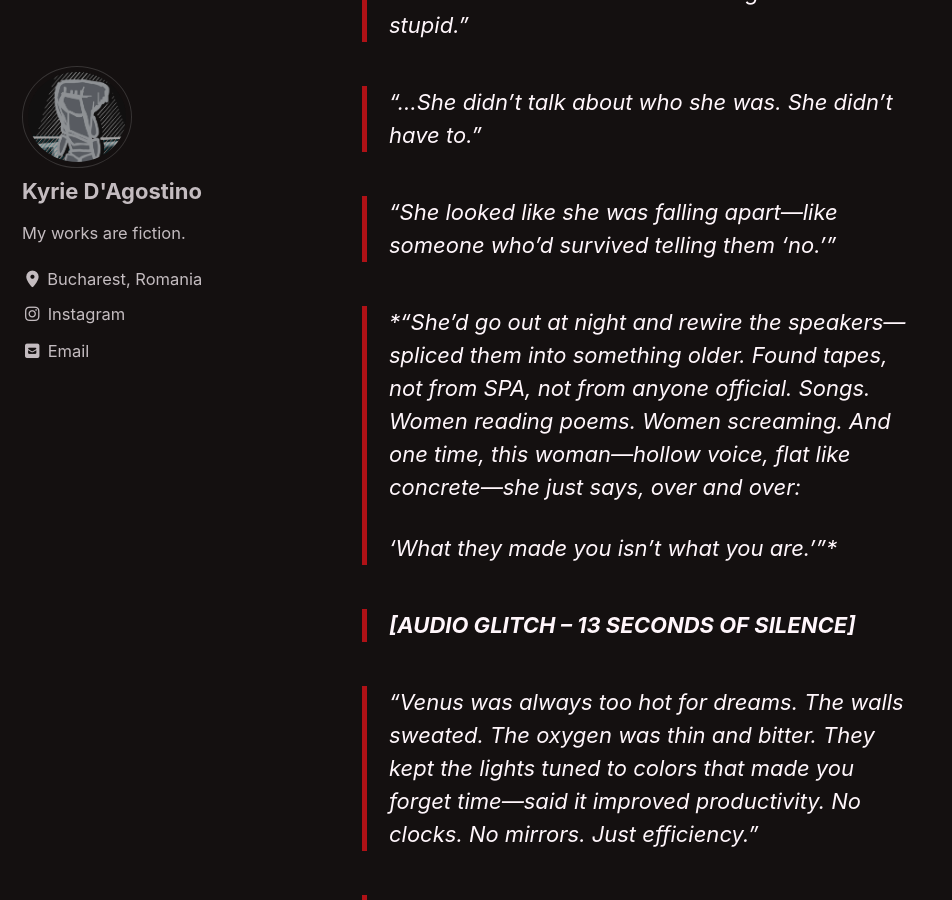
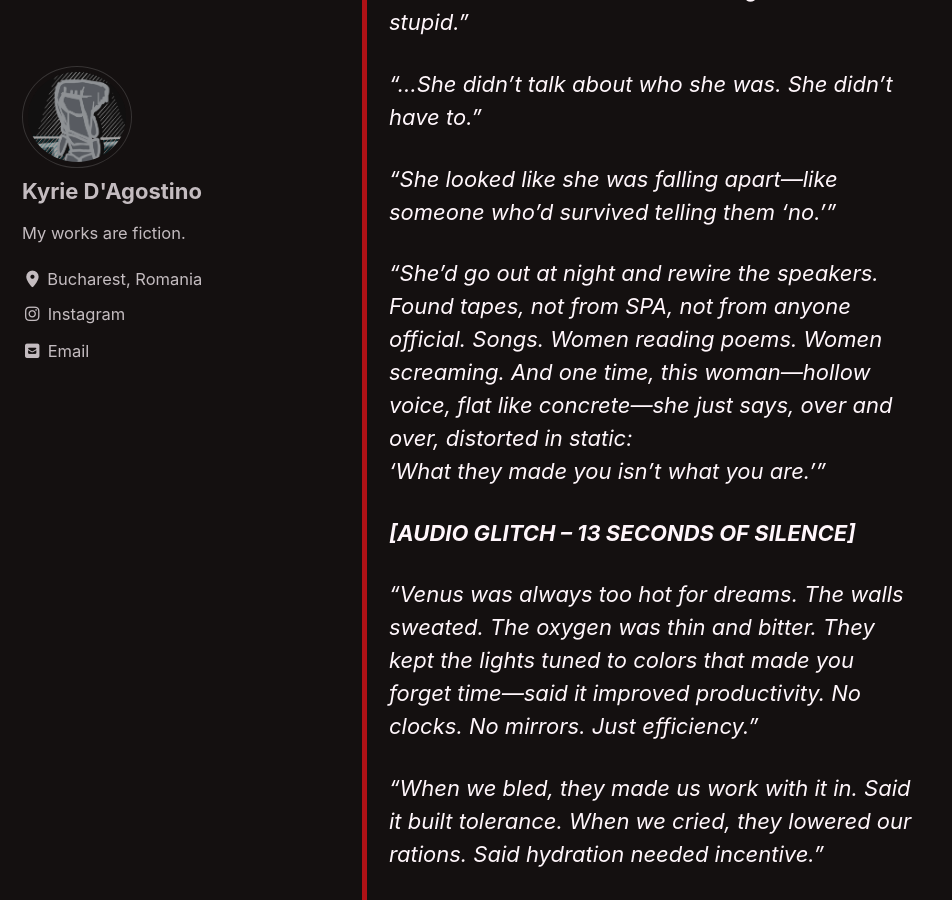
Before and after one commit to kyrie-edelweiss/edelweiss-archive, a Jekyll site: the page built from _pages/red-king.md, in a window 1280 px wide and 900 px high, scrolled down 40179 px. Shown: the whole window, without its empty margins (0-952 px from the left). Built offline with Jekyll 4.4.1, drawn with Linux system fonts in a browser that asks for light colours; cached includes are drawn as plain includes; our own code applies the rules of GitHub Pages for plain Markdown files; some of the changed text lies outside the part shown.

Commit message:
Update red-king.md

```diff
--- a/_pages/red-king.md
+++ b/_pages/red-king.md
@@ -781,128 +781,133 @@ This could not be kept up any longer.
 
 ## Transcript – Archive Clip 047
 > **[VOICE – FEMALE, MID-30s, SMOKY ACCENT]**
+>
 > *"I used to iron their sheets. Every morning, before shift. You could still smell the oil from the drills when you held the corners."*
-
+>
 > **[LAUGHTER – MULTIPLE WOMEN, DISTORTED]**
-
+>
 > *"There was a girl in our complex. She'd always tuck her hair in a ponytail, and we’d pass her the ration powder first like she was a captain. One time she traded an entire night's sleep for three hormone capsules smuggled in through Callisto. I never asked how she knew which guards were stupid."*
-
+>
 > *"...She didn’t talk about who she was. She didn’t have to."*
-
+>
 > *"She looked like she was falling apart—like someone who'd survived telling them 'no.'"*
-
-> *"She’d go out at night and rewire the speakers—spliced them into something older. Found tapes, not from SPA, not from anyone official. Songs. Women reading poems. Women screaming. And one time, this woman—hollow voice, flat like concrete—she just says, over and over:
->
+>
+> *"She’d go out at night and rewire the speakers. Found tapes, not from SPA, not from anyone official. Songs. Women reading poems. Women screaming. And one time, this woman—hollow voice, flat like concrete—she just says, over and over, distorted in static:
 > ‘What they made you isn’t what you are.’"*
-
+>
 > **[AUDIO GLITCH – 13 SECONDS OF SILENCE]**
-
+>
 > *"Venus was always too hot for dreams. The walls sweated. The oxygen was thin and bitter. They kept the lights tuned to colors that made you forget time—said it improved productivity. No clocks. No mirrors. Just efficiency."*
-
+>
 > *"When we bled, they made us work with it in. Said it built tolerance. When we cried, they lowered our rations. Said hydration needed incentive."*
-
+>
 > *"...That girl—Flicker, we called her—she never looked hungry, even when she was. She had this way of looking through you."*
-
+>
 > *"She taught us things without saying them. Like how to cough once before a false shift report. How to tell the difference between corrective officers and legislative officers by the shape of their boots. How to leave messages in the scent-coding of cleaning fluid."*
-
+>
 > _"After her, it stopped being about escape. It started being about inheritance. About building something that'd last, that **they couldn’t take away from us.**"_
-
+>
 > *"They caught her in 1948. Stripped her naked in front of the wall. Said she was ‘trying to corrupt the servile system.’ But I remember this—she smiled. Even with her jaw busted open. Smiled like she’d already made it out."*
-
+>
 > **[VOICE CRACKLES BACK IN – NEW SPEAKER, YOUNG, BREATHLESS]**
+>
 > *"She didn’t just smuggle tapes. She smuggled the idea that we could have voices. She left holes in the walls where we could plant them."*
-
+>
 > _"...I don’t remember her real name. But we called her **Flicker.**"_
-
-> *"Every time they'd raid our dorms for contraband with and come back empty handed? Every time they'd drop dead, and the company would file it as 'sudden heart failure'? And every time a girl disappears for three nights and then **doesn't** come back bruised, beaten?"*
-
+>
+> *"Every time they'd raid our dorms for contraband and come back empty handed?
+> Every time they'd drop dead, and the company would file it as 'sudden heart failure'?
+> Every time a girl disappears for three nights and then **doesn't** come back bruised and beaten?"*
+>
 > *"That’s Flick."*
 
 ---
 
 ## Transcript – Archive Clip 112
 > **[VOICE – MALE, MID-50s, HOARSE BUT CONTROLLED]**
+>
 > _“They called it **Asset Conditioning**. I called it paperwork.”_
-
+>
 > *“I worked in the Correctional Oversight Department—Venus branch. Mid-floor. Nobody important. My job was to certify the behavioral assessments for serviles who ‘failed compliance.’ Not the punishment. Just the process around it.”*
-
+>
 > **[AUDIO: AMBIENT OFFICE NOISE – FAINT PRINTER WHIRR, AIR RECIRCULATORS, DISTANT DRONING]**
-
+>
 > *“You’d get these reports—lines of numbers. Emotional volatility, libido productivity, obedience latency, fertility status. It all looked clean. Math always does.”*
-
+>
 > *“The girls weren’t numbers, though. Not really. They were test cases. Every month, they’d slip new protocols into the system. Quietly. No memos. Just new checkboxes.”*
-
+>
 > *‘Has she made eye contact for more than 3.4 seconds?’
 > ‘Has she asked to keep her original name?’
 > ‘Has she formed intra-sex bonds unapproved by morale units?’
 > ‘Does she exhibit… *independent linguistic framing?*’”*
-
+>
 > **[PAUSE – BREATHING AUDIBLY THROUGH NOSE]**
-
+>
 > *“You know what ‘independent linguistic framing’ means? It means she used a word we didn’t teach her.”*
-
+>
 > *“If the girls scored red on more than two flags, the report went to VAP. From there, I didn’t see anything. Just reassignment notices. Or deletion codes.”*
-
+>
 > *“Once, a girl wrote ‘no’ in chalk. On the side of a ration bin. Small, faint. Someone caught it. Her number was V-76-E. I still remember that. VAP came in within the hour. Two guards. One nurse.”*
-
+>
 > *“I signed the removal form. I didn’t even have to type it. The system filled it out automatically. Just needed a biometric pulse. I gave it mine.”*
-
+>
 > **[AUDIO: PAPER SHUFFLING, THEN A DEEP EXHALE]**
-
+>
 > *“They weren’t even hiding it. That was the part that got me. The cruelty wasn’t masked. It was modular.”*
-
+>
 > *“There’s this protocol—Section 14/9b. Internal term: ‘Divergent Correctional Intimacy.’ I thought it was slang. Until I saw the documentation. Whole programs designed to ‘test the elasticity of feminine behavioral thresholds.’”*
-
+>
 > *“They called it elastic. I called it what it was.”*
-
+>
 > *“Rape by spreadsheet.”*
-
+>
 > **[AUDIO: CHAIR CREAKING, SLIGHT STATIC]**
-
+>
 > *“I don’t expect forgiveness. I don’t expect survival. But I kept one file. Just one. Printed it off and fed it through a trash unit marked for sterilization. Burned the rest.”*
-
+>
 > *“This is the only copy.”*
-
+>
 > *“I’m sending it now. If you get this, you’re either brave or already damned.”*
-
+>
 > *“Do something with it.”*
 
 ---
 
 ### Transcript – Archive Clip 077
 > **[VOICE – FEMALE, LATE 20s, TENDER, SLIGHTLY BREATHLESS]**
+>
 > *“Her hands were always cold at first. They’d warm up under my ribs.”*
-
+>
 > *“We worked opposite ends of the facility. I ran maintenance routing—sixteen hours sorting cables that didn’t go anywhere. She was in the chemical rooms. Breathing bleach like perfume. Hands always cracked.”*
-
+>
 > *“There was a chute behind the incinerator vent. No reckorders. No sensors. We’d lie on the steel.”*
-
+>
 > **[AUDIO: LOW, METALLIC WIND – DISTANT PIPELINE PRESSURE]**
-
+>
 > *“She always came to me marked. Scrapes, heat rash, burn lines where the collar stuck to her. I’d press my mouth to every one. Real gentle. Like I was fixing them.”*
-
+>
 > *“We never talked about being lovers. That word didn’t exist down there. But sometimes she’d whisper, real quiet, ‘I want to forget the shift code.’ That meant: don’t stop tonight. That meant: take the whole hour.”*
-
+>
 > *“We’d slide the uniforms down to the ankles. Lie face to face. Arms hooked together like netting. We never rushed. The longer we went, the more it felt like we were rebelling. Against everything.”*
-
+>
 > _“I remember the first time she cried while she was inside me. Said it felt too real. Said it hurt to feel **wanted** without a clipboard.”_
-
+>
 > *“I said I’d write her a report if that helped. Three violations of protocol. Two sustained interruptions. One unsanctioned moan.”*
-
+>
 > **[AUDIO: SMALL LAUGHTER – BARELY AUDIBLE. SHARED.]**
-
+>
 > *“There were times we didn’t even undress. Just held each other through the fabric. She’d say, ‘If we strip too fast they’ll think we’re working again.’”*
-
+>
 > *“Once, after a double shift, we fell asleep like that. Woke up to sirens. Crawled back to our quarters in opposite directions, grease on our thighs. Didn't speak for a week. Thought maybe we’d been flagged.”*
-
+>
 > *“But no summons came. No reassignment. No reckorder playback.”*
-
+>
 > *“We were ghosts again.”*
-
+>
 > *“We never got caught. Or maybe we did, and they let it happen. Maybe they needed to know what we’d cling to if left unsupervised.”*
-
+>
 > *“She’s gone now. Reassigned. That’s what the docket said.”*
-
+>
 > *“But when I lie still enough, I swear I can feel her palm again. Cold at first. Always warming.”*
 
 ---
```
